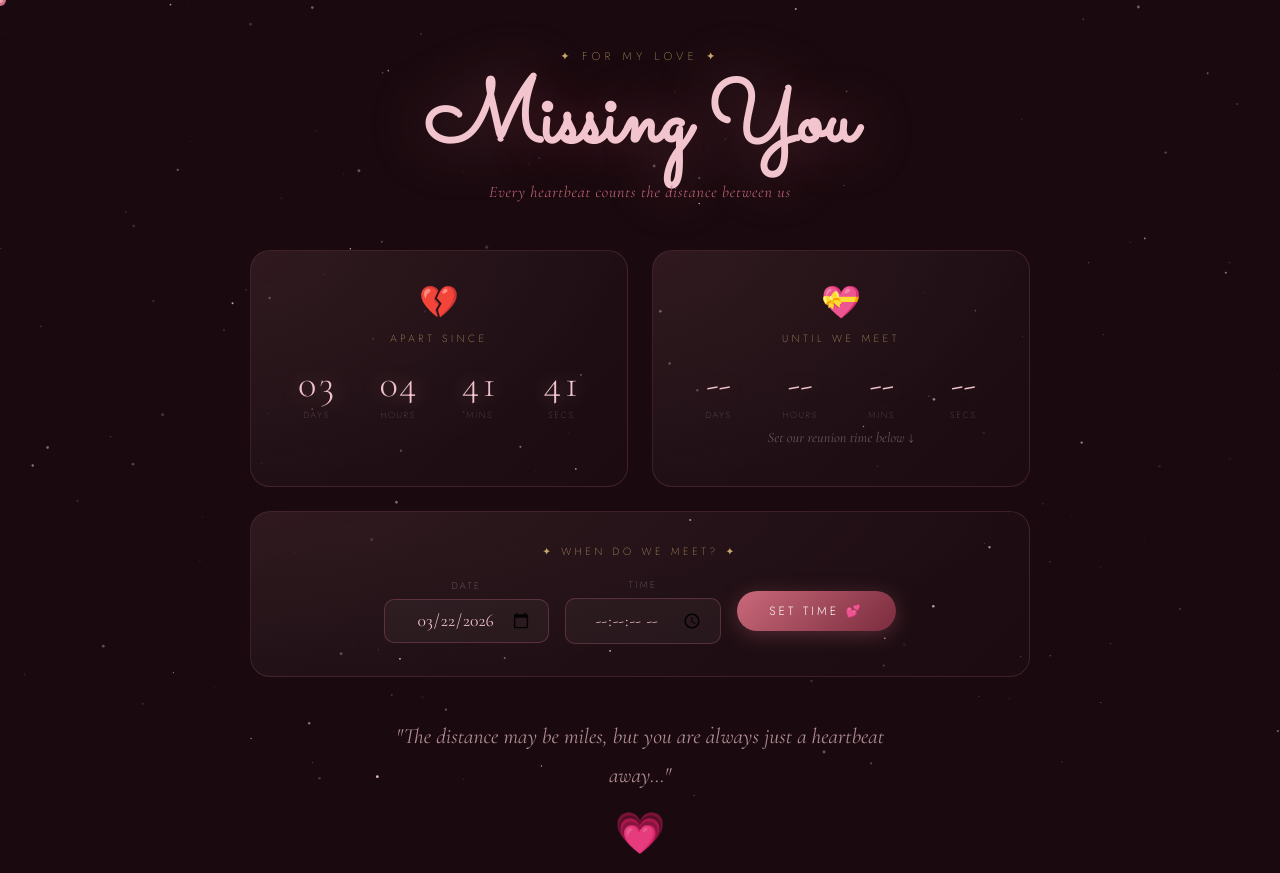
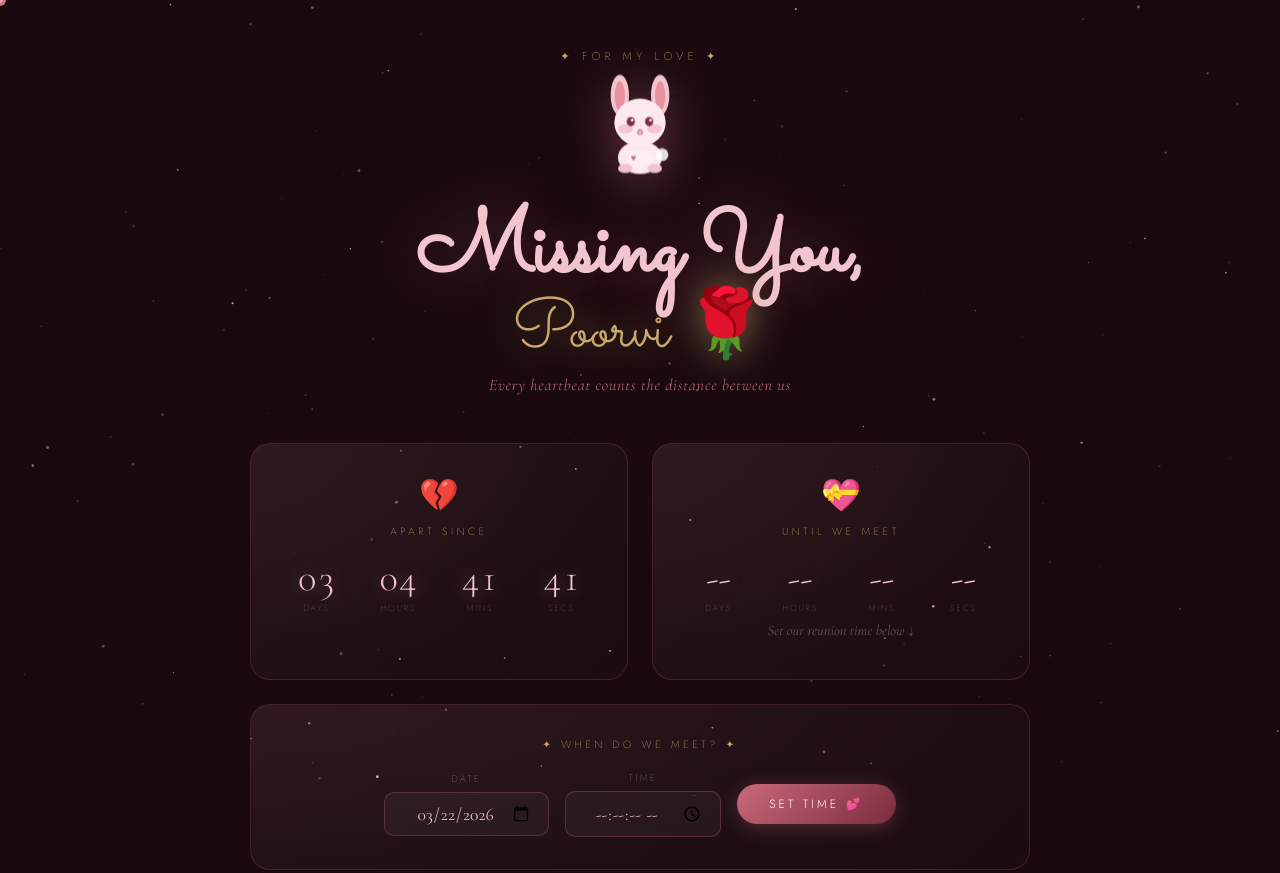
Before and after one commit to Gaurav-UwU/timer, a plain HTML site: page index.html in a window 1280 px wide. Shown: the top 873 px of the page. Drawn offline with nearby package versions, Linux system fonts and the light colour scheme.

Commit message:
index.html

```diff
--- a/index.html
+++ b/index.html
@@ -3,7 +3,7 @@
 <head>
 <meta charset="UTF-8">
 <meta name="viewport" content="width=device-width, initial-scale=1.0">
-<title>My Heart Counts Every Second 💕</title>
+<title>For Poorvi 💕</title>
 <link href="https://fonts.googleapis.com/css2?family=Cormorant+Garamond:ital,wght@0,300;0,400;1,300;1,400&family=Sacramento&family=Jost:wght@200;300&display=swap" rel="stylesheet">
 <style>
   :root {
@@ -87,6 +87,40 @@
     flex-direction: column;
     align-items: center;
     padding: 3rem 1.5rem 5rem;
+  }
+
+  /* Rabbit */
+  .rabbit-wrap {
+    margin: 0.5rem auto 1.2rem;
+    position: relative;
+    width: 110px;
+    height: 110px;
+    animation: floatBunny 3s ease-in-out infinite;
+  }
+  @keyframes floatBunny {
+    0%, 100% { transform: translateY(0px); }
+    50% { transform: translateY(-10px); }
+  }
+  .rabbit-wrap svg {
+    width: 100%;
+    height: 100%;
+    filter: drop-shadow(0 8px 24px rgba(201,105,122,0.45));
+  }
+  @keyframes blink {
+    0%, 90%, 100% { transform: scaleY(1); }
+    95% { transform: scaleY(0.1); }
+  }
+  .bunny-blink { animation: blink 4s ease-in-out infinite; transform-origin: center; }
+
+  .poorvi-name {
+    font-family: 'Sacramento', cursive;
+    font-size: clamp(2.4rem, 7vw, 4.2rem);
+    color: var(--gold);
+    line-height: 1;
+    text-shadow: 0 0 40px rgba(201,169,110,0.65);
+    display: block;
+    margin-top: -0.2rem;
+    margin-bottom: 0.3rem;
   }
 
   /* Header */
@@ -500,7 +534,7 @@
 <!-- Met overlay -->
 <div class="met-overlay" id="metOverlay">
   <div style="font-size:4rem; margin-bottom:1rem; animation: heartPulse 1s infinite">💕</div>
-  <h2>Finally Together Again!</h2>
+  <h2>Finally Together, Poorvi! 💕</h2>
   <p style="font-family:'Jost',sans-serif; font-weight:200; letter-spacing:0.2em; color:rgba(255,255,255,0.6); font-size:0.85rem">Every second apart was worth this moment</p>
   <button class="close-met" onclick="document.getElementById('metOverlay').classList.remove('show')">close ✦</button>
 </div>
@@ -508,7 +542,48 @@
 <div class="wrapper">
   <div class="header">
     <div class="eyebrow">✦ for my love ✦</div>
-    <h1>Missing You</h1>
+
+    <!-- Cute rabbit SVG -->
+    <div class="rabbit-wrap">
+      <svg viewBox="0 0 120 120" xmlns="http://www.w3.org/2000/svg">
+        <!-- Left ear -->
+        <ellipse cx="38" cy="28" rx="10" ry="22" fill="#f2c4ce"/>
+        <ellipse cx="38" cy="29" rx="5.5" ry="16" fill="#e8909f"/>
+        <!-- Right ear -->
+        <ellipse cx="82" cy="28" rx="10" ry="22" fill="#f2c4ce"/>
+        <ellipse cx="82" cy="29" rx="5.5" ry="16" fill="#e8909f"/>
+        <!-- Head -->
+        <ellipse cx="60" cy="58" rx="28" ry="26" fill="#fce8ef"/>
+        <!-- Cheeks -->
+        <ellipse cx="44" cy="65" rx="8" ry="5" fill="#f0a0b8" opacity="0.5"/>
+        <ellipse cx="76" cy="65" rx="8" ry="5" fill="#f0a0b8" opacity="0.5"/>
+        <!-- Eyes -->
+        <g class="bunny-blink">
+          <ellipse cx="50" cy="57" rx="4.5" ry="5" fill="#7a2c3e"/>
+          <ellipse cx="70" cy="57" rx="4.5" ry="5" fill="#7a2c3e"/>
+          <circle cx="51.5" cy="55.5" r="1.5" fill="white"/>
+          <circle cx="71.5" cy="55.5" r="1.5" fill="white"/>
+        </g>
+        <!-- Nose -->
+        <ellipse cx="60" cy="67" rx="3" ry="2" fill="#e8909f"/>
+        <!-- Mouth -->
+        <path d="M57 69 Q60 73 63 69" stroke="#c9697a" stroke-width="1.2" fill="none" stroke-linecap="round"/>
+        <!-- Body -->
+        <ellipse cx="60" cy="96" rx="24" ry="18" fill="#fce8ef"/>
+        <!-- Belly -->
+        <ellipse cx="60" cy="98" rx="14" ry="11" fill="#fff0f5" opacity="0.7"/>
+        <!-- Paws -->
+        <ellipse cx="44" cy="108" rx="8" ry="5" fill="#f2c4ce"/>
+        <ellipse cx="76" cy="108" rx="8" ry="5" fill="#f2c4ce"/>
+        <!-- Tail -->
+        <circle cx="84" cy="93" r="7" fill="white" opacity="0.85"/>
+        <!-- Tiny heart -->
+        <text x="53" y="100" font-size="10" text-anchor="middle" fill="#c9697a">♥</text>
+      </svg>
+    </div>
+
+    <h1>Missing You,</h1>
+    <span class="poorvi-name">Poorvi 🌹</span>
     <div class="tagline">Every heartbeat counts the distance between us</div>
   </div>
 
```
